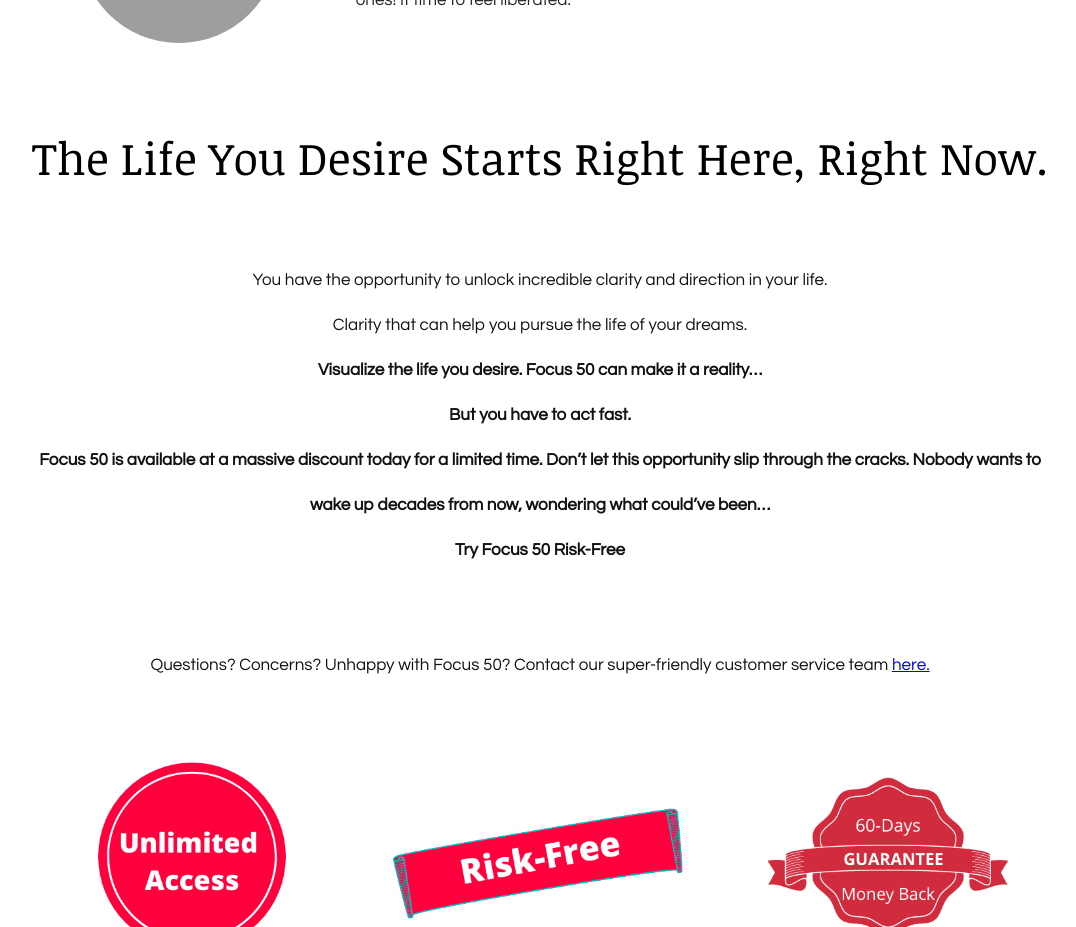
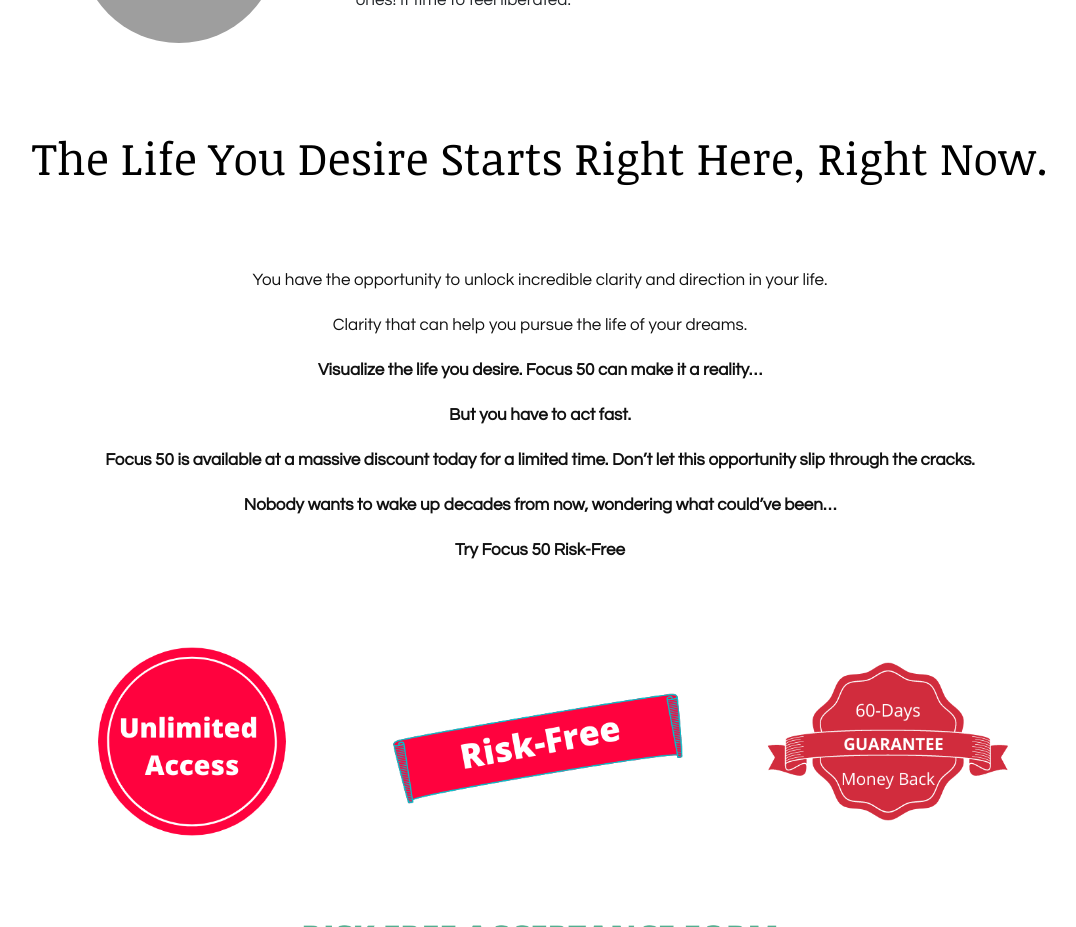
Before and after one commit to TheHamsterDog/evolvfocus50, a React (Create React App) app: page / in a window 1280 px wide. Shown: the part 8640-9567 px from the top of the page, without its empty margins (100-1176 px from the left). Built offline with nearby package versions, Linux system fonts and the light colour scheme; grey boxes are pictures that could not be loaded.

Commit message:
feat: modified _prose.scss and fixed thanks page error

```diff
--- a/src/App.jsx
+++ b/src/App.jsx
@@ -64,8 +64,7 @@
         <Route exact path='/disclaimer' component={Disclaimer} />
         <Route exact path='/terms-of-use' component={Terms} />
         <Route exact path='/privacy-policy' component={Privacy} />
-
-        <Route component={Thanks} path='/thanks' />
+        <Route exact component={Thanks} path='/thanks' />
         <Route component={NotFound}></Route>
       </Switch>
       <Footer />
--- a/src/components/Prose.jsx
+++ b/src/components/Prose.jsx
@@ -24,10 +24,6 @@
                     </strong>
                     <br />
                 </p>
-                <p>
-                    Questions? Concerns? Unhappy with Focus 50? Contact our super-friendly customer service team <a href="https://evolv.today/page/Hello"> here.</a>
-
-                </p>
             </div>
         </div>)
 }
--- a/src/index.css
+++ b/src/index.css
@@ -724,7 +724,6 @@
 
 .prose {
   text-align: center;
-  max-width: 120rem;
   width: 80%;
   margin: 4rem auto;
 }
@@ -739,9 +738,10 @@
   font-family: Questrial, "sans-serif";
   font-weight: 400;
   font-size: 1.7rem;
+  max-width: 90rem;
   line-height: 4.5rem;
   color: #111;
-  margin: 3rem 0 7rem;
+  margin: 3rem auto 7rem;
 }
 
 .risk {
--- a/src/sass/components/_prose.scss
+++ b/src/sass/components/_prose.scss
@@ -1,6 +1,6 @@
 .prose {
     text-align: center;
-    max-width: 120rem;
+
     width: 80%;
     margin: 4rem auto;
     h2{
@@ -14,8 +14,9 @@
         font-family: Questrial, 'sans-serif';
         font-weight: 400;
         font-size: 1.7rem;
+        max-width: 90rem;
         line-height: 4.5rem;
         color: #111;
-        margin: 3rem 0 7rem;
+        margin: 3rem auto 7rem;
     }
 }
```
Also changed, not shown: 1 other file (tests, documents, lock files or other folders).
